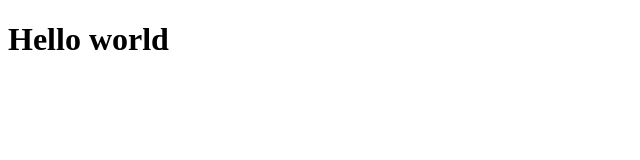
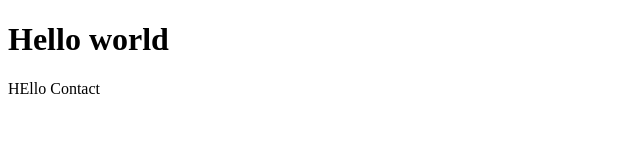
Before and after one commit to Malikgg84/Learning-Git, a plain HTML site: page contact.html in a window 1280 px wide. Shown: the whole page, without its empty margins (0-640 px from the left). Drawn offline with Linux system fonts and the light colour scheme.

Commit message:
Adding para in contact

```diff
--- a/contact.html
+++ b/contact.html
@@ -7,5 +7,6 @@
 </head>
 <body>
     <h1>Hello world</h1>
+    <p>HEllo Contact</p>
 </body>
 </html>
```
